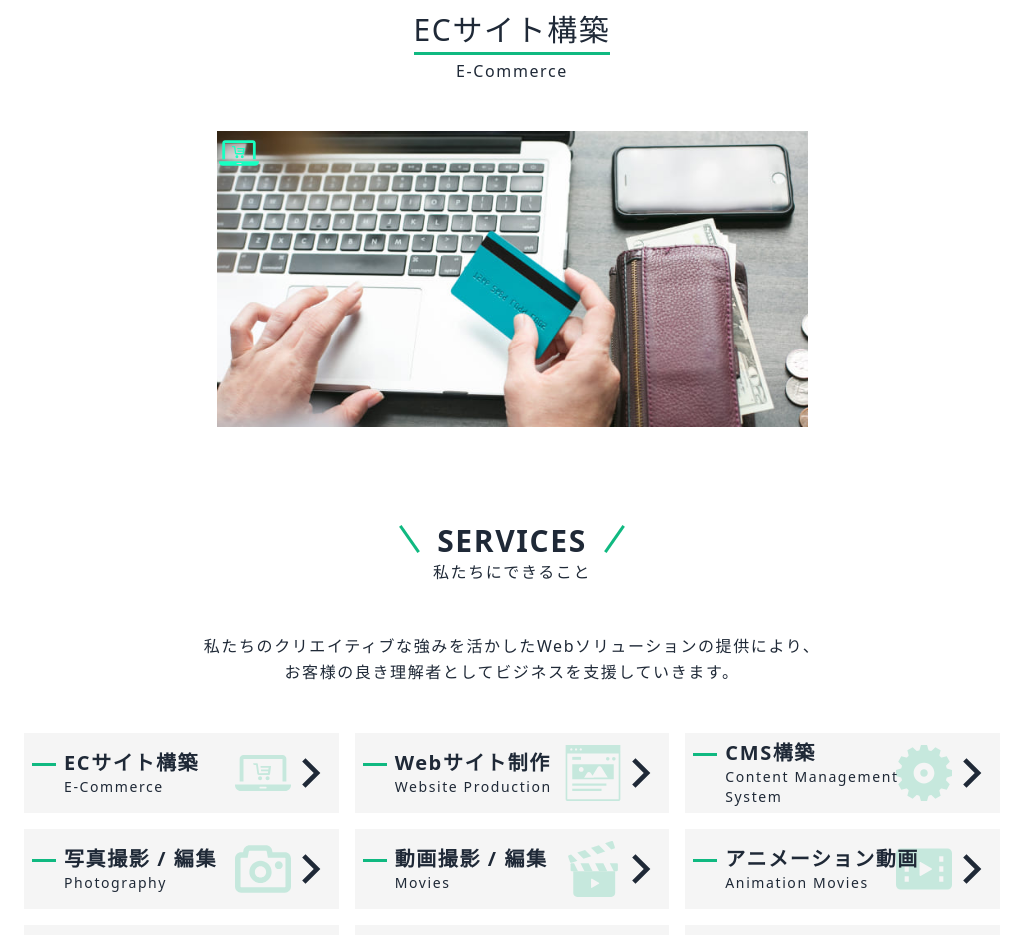
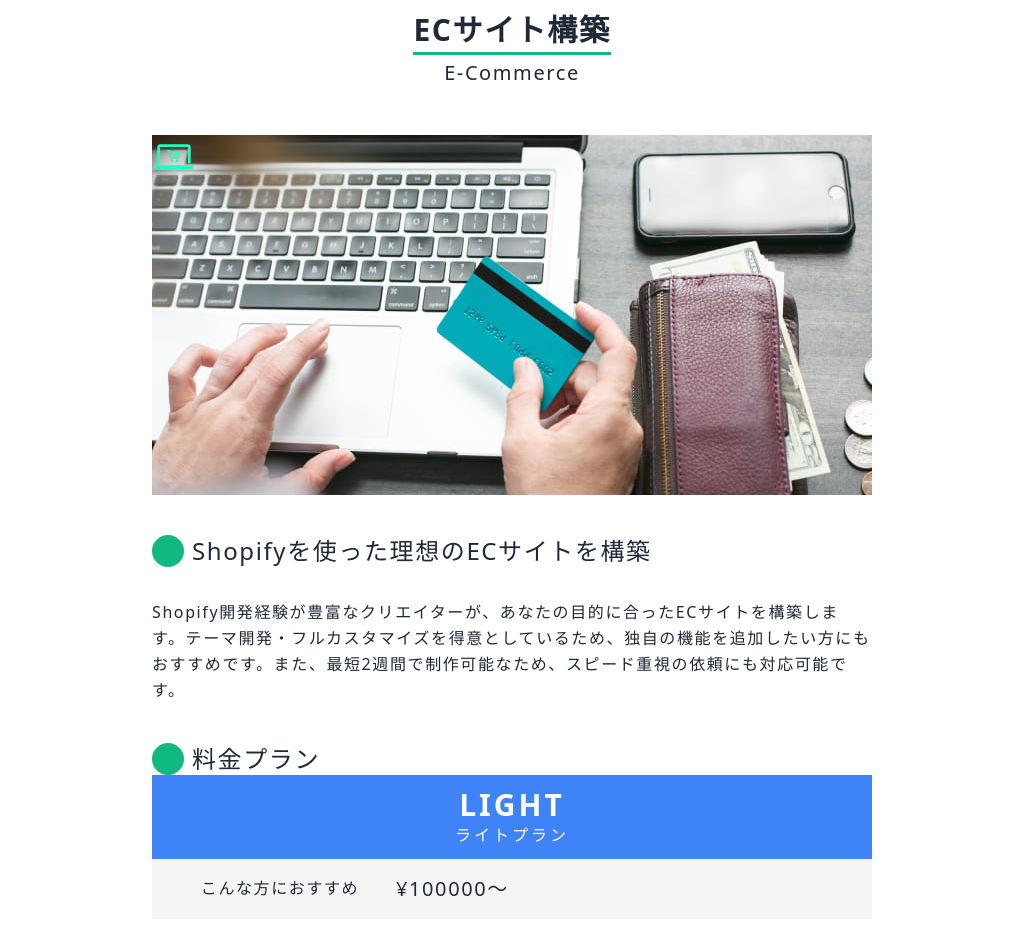
Before and after one commit to JunyaNomura/business-site-shopify, a Next.js app: page /ec in a window 1280 px wide. Shown: the part 140-1075 px from the top of the page, without its empty margins (128-1140 px from the left). Built offline with nearby package versions, Linux system fonts and the light colour scheme.

Commit message:
I've started creating the Price.tsx component

```diff
--- a/components/ServiceDescription.tsx
+++ b/components/ServiceDescription.tsx
@@ -1,4 +1,5 @@
 import Image from 'next/image'
+import Price from './subcomponents/Price'
 import ecIcon from '../public/serviceIcons/ec.svg'
 import ecImage from '../public/serviceImages/ecImage.jpg'
 
@@ -7,27 +8,55 @@ const ServiceDescription = () => {
     <div className="mx-auto px-4 tracking-widest leading-relaxed font-sans font-light text-gray-800">
       {/* title */}
       <div className="my-8 w-fit mx-auto">
-        <h2 className="uppercase text-3xl">
+        <h2 className="uppercase text-3xl font-semibold">
           {/* props.title */}
           ECサイト構築
         </h2>
         <div className="my-1 border-b-[3px] border-b-emerald-500"></div>
-        <p className="capitalize text-base text-center">
+        <p className="capitalize text-xl text-center">
           {/* props.subtitle */}
           E-Commerce
         </p>
       </div>
 
       {/* ServiceDescription */}
-      <section className="mt-12">
+      <section className="mt-12 mx-auto max-w-[720px]">
+        {/* image and icon */}
         <div className="flex justify-center">
           <div className="relative">
             {/* props.themeImage */}
-            <Image src={ecImage} alt="ec image" className="w-screen sm:max-w-[591px]"/>
+            <Image src={ecImage} alt="ec image" className="w-auto h-auto"/>
             {/* props.themeIconImage */}
             <Image src={ecIcon} alt="ec icon for decoration" className="w-10 h-10 absolute top-0.5 left-0.5 brightness-150"/>
           </div>
         </div>
+        {/* strength */}
+        <div className="flex gap-2 mt-10">
+          {/* green circle */}
+          <div className="w-7 h-7 sm:w-8 sm:h-8 rounded-full bg-emerald-500"></div>
+          {/* props.salesPoint */}
+          <p className="text-xl sm:text-2xl">
+            Shopifyを使った理想のECサイトを構築
+          </p>
+        </div>
+        {/* props.salesDescription */}
+        <p className="mt-8">
+          Shopify開発経験が豊富なクリエイターが、あなたの目的に合ったECサイトを構築します。テーマ開発・フルカスタマイズを得意としているため、独自の機能を追加したい方にもおすすめです。また、最短2週間で制作可能なため、スピード重視の依頼にも対応可能です。
+        </p>
+        {/* price plan */}
+        <div className="flex gap-2 mt-10">
+          {/* green circle */}
+          <div className="w-7 h-7 sm:w-8 sm:h-8 rounded-full bg-emerald-500"></div>
+          {/* props.pricePlan */}
+          <p className="text-xl sm:text-2xl">
+            料金プラン
+          </p>
+        </div>
+        <Price />
+
+
+
+
       </section>
 
     </div>
--- /dev/null
+++ b/components/subcomponents/Price.tsx
@@ -0,0 +1,33 @@
+
+
+const Price = () => {
+  const planTitle = "LIGHT"
+
+  return (
+
+    <div className="w-full">
+    {/* props:cardColor, planTitle, subTitle, */}
+      <div className="bg-blue-500 py-3">
+        <p className={`${planTitle.length <= 9 ? 'text-3xl' : 'text-2xl'} text-center text-white tracking-widest font-semibold`} >
+          {planTitle}
+          <span className="block text-base font-normal">
+            ライトプラン
+          </span>
+        </p>
+      </div>
+      <div className="w-full bg-neutral-100 py-4 px-3 flex">
+        <p className="w-1/3 text-center">
+         こんな方におすすめ
+        </p>
+        <p className="w-2/3 break-words">
+          <span className="text-xl block">¥100000〜</span>
+          <span className="text-sm block"></span>
+          <span className="text-sm block"></span>
+          <span className="text-xs block"></span>
+        </p>
+      </div>
+    </div>
+  )
+}
+
+export default Price
```
